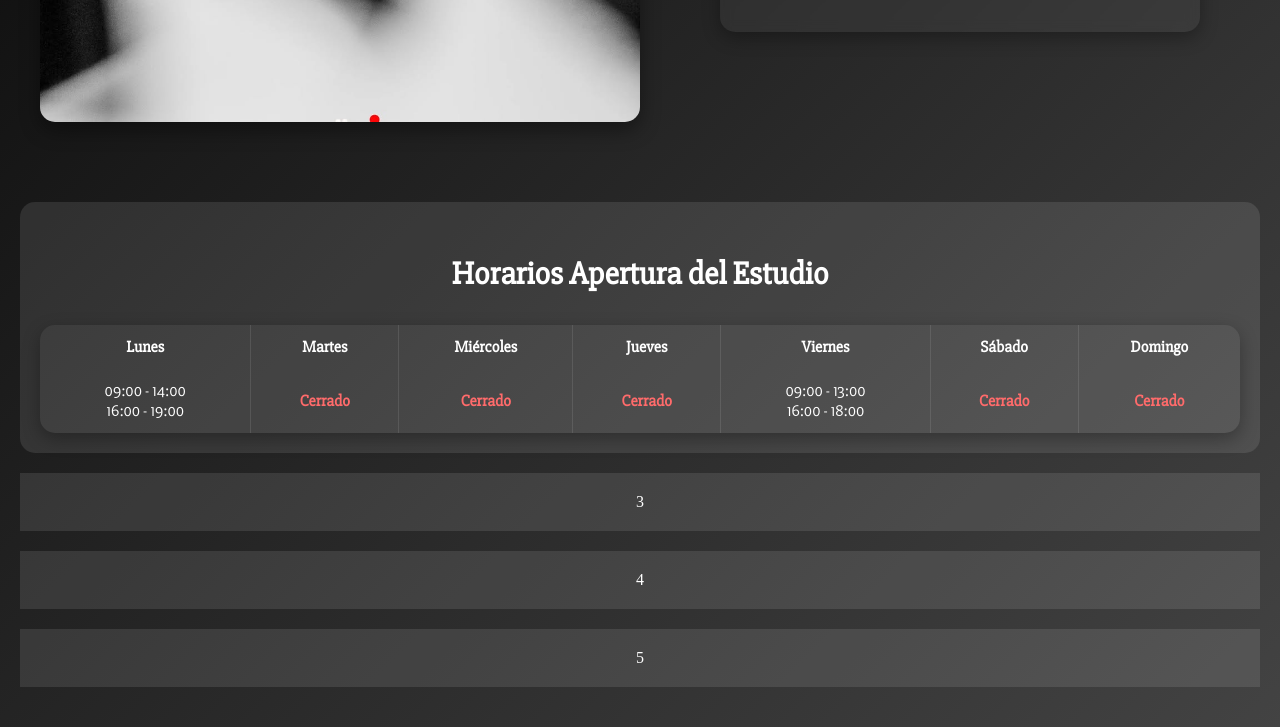
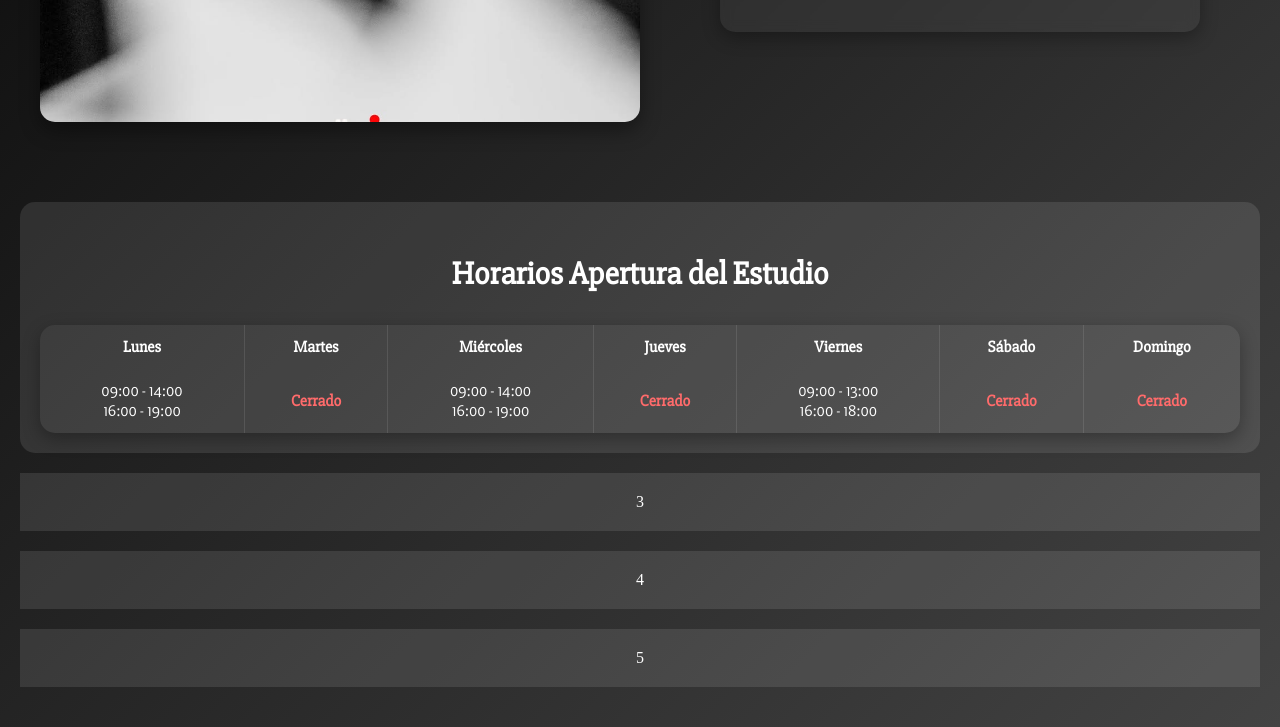
Before and after one commit to WaShIsTyLee/KKRTatto, a plain HTML site: page index.html in a window 1280 px wide. Shown: the part 768-1495 px from the top of the page. Drawn offline with Linux system fonts and the light colour scheme.

Commit message:
horario2

```diff
--- a/index.html
+++ b/index.html
@@ -92,7 +92,7 @@
                             <tr>
                                 <td>09:00 - 14:00<br>16:00 - 19:00</td>
                                 <td class="cerrado">Cerrado</td>
-                                <td class="cerrado">Cerrado</td>
+                                <td>09:00 - 14:00<br>16:00 - 19:00</td>
                                 <td class="cerrado">Cerrado</td>
                                 <td>09:00 - 13:00<br>16:00 - 18:00</td>
                                 <td class="cerrado">Cerrado</td>
```
